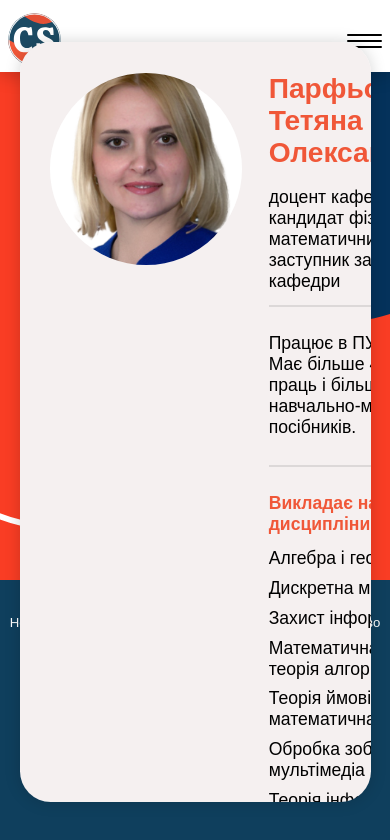
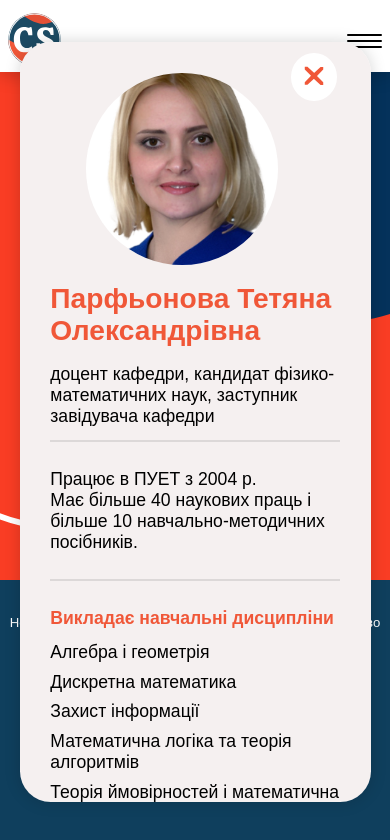
Before and after one commit to vlad-blip/mathmodel, a Next.js app: page / in a window 390 px wide. Both pictures are taken after a click on the button "Докладніше". Shown: the part 2664-3504 px from the top of the page. Built offline with nearby package versions, Linux system fonts and the light colour scheme; no server answers; the database is empty.

Commit message:
Improved responsiveness

```diff
--- a/components/DepartmentStaff/StaffDetails.module.scss
+++ b/components/DepartmentStaff/StaffDetails.module.scss
@@ -20,22 +20,36 @@
 
 .container {
   display: grid;
+  position: relative;
   max-width: 90vw;
-  grid-template-columns: 0.3fr 1fr max-content;
+  max-height: 90vh;
+  grid-template-columns: 0.3fr 1fr;
   align-items: start;
-  max-height: 90vh;
   overflow-y: auto;
   background-color: v.$orange-100;
   padding: 3.5rem;
   text-align: left;
 
   font-size: 2rem;
+
+  @media (max-width: 768px) {
+    & {
+      grid-template-columns: auto;
+      justify-items: center;
+    }
+  }
 }
 
 .name {
   font-size: 3.2rem;
   margin-bottom: 2rem;
   color: v.$orange-500;
+
+  @media (max-width: 768px) {
+    & {
+      margin-top: 2rem;
+    }
+  }
 }
 
 .section_heading {
@@ -81,6 +95,9 @@
 }
 
 .btn_close {
+  position: fixed;
+  top: 6rem;
+  right: 6rem;
   background-color: white;
   border-radius: 50%;
   padding: 1.5rem;
```
